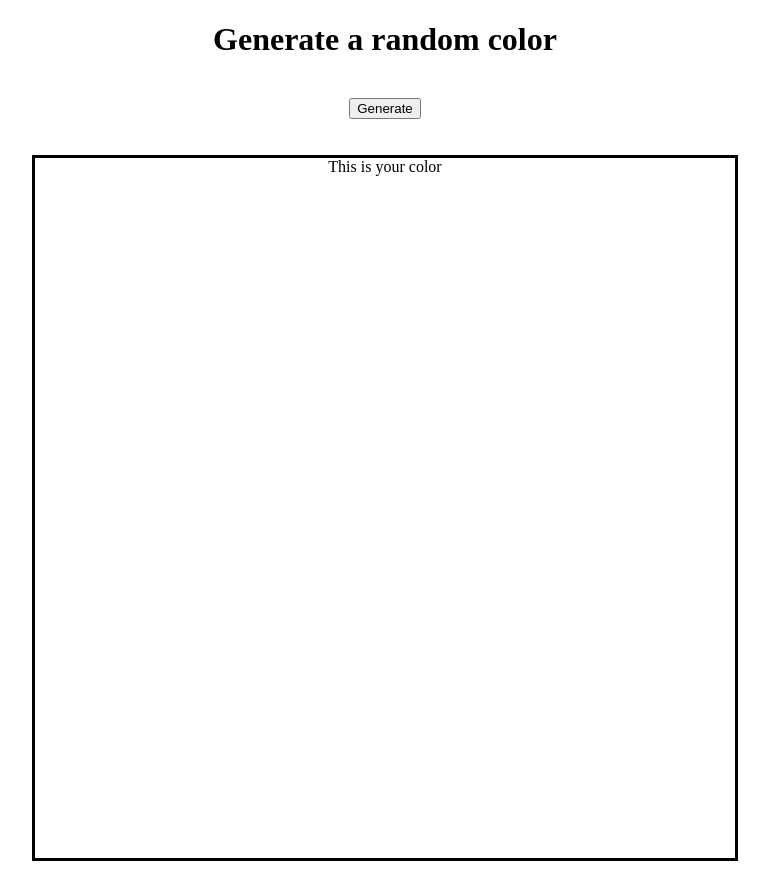
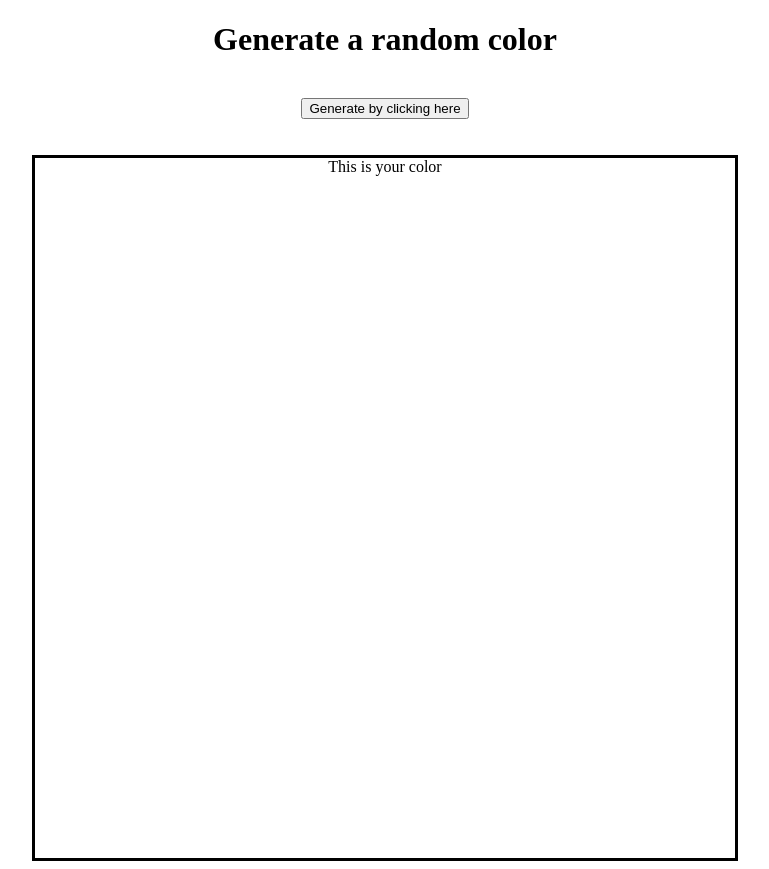
Before and after one commit to akhanal07/Random-Colour-Generator, a plain HTML site: page index.html in a window 1280 px wide. Shown: the whole page, without its empty margins (255-1024 px from the left). Drawn offline with Linux system fonts and the light colour scheme.

Commit message:
commiting for learning

```diff
--- a/index.html
+++ b/index.html
@@ -9,7 +9,7 @@
 <body>
     <h1>Generate a random color</h1>
     <br>
-    <button>Generate </button>
+    <button>Generate by clicking here </button>
     <br>
     <br><br>
     <div>This is your color </div>
```
